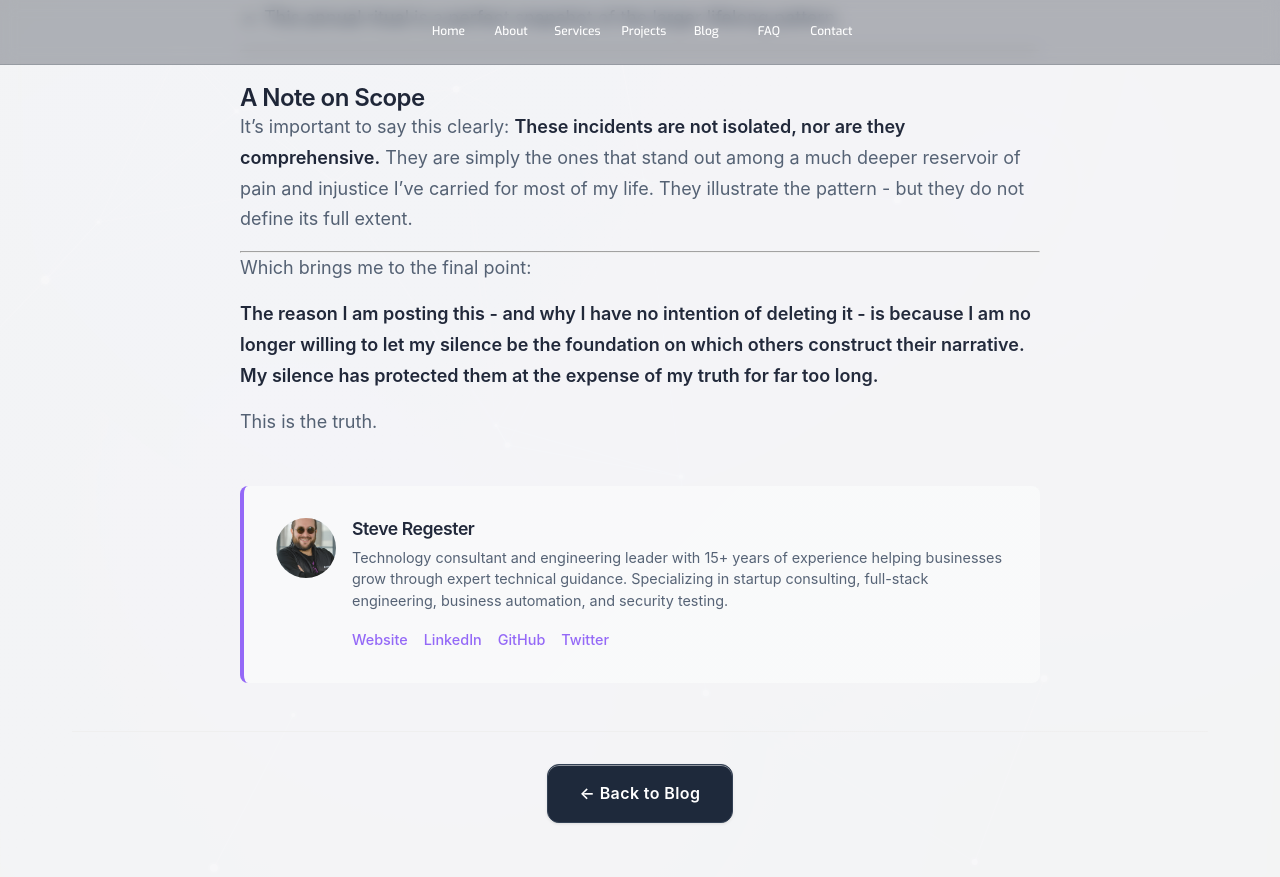
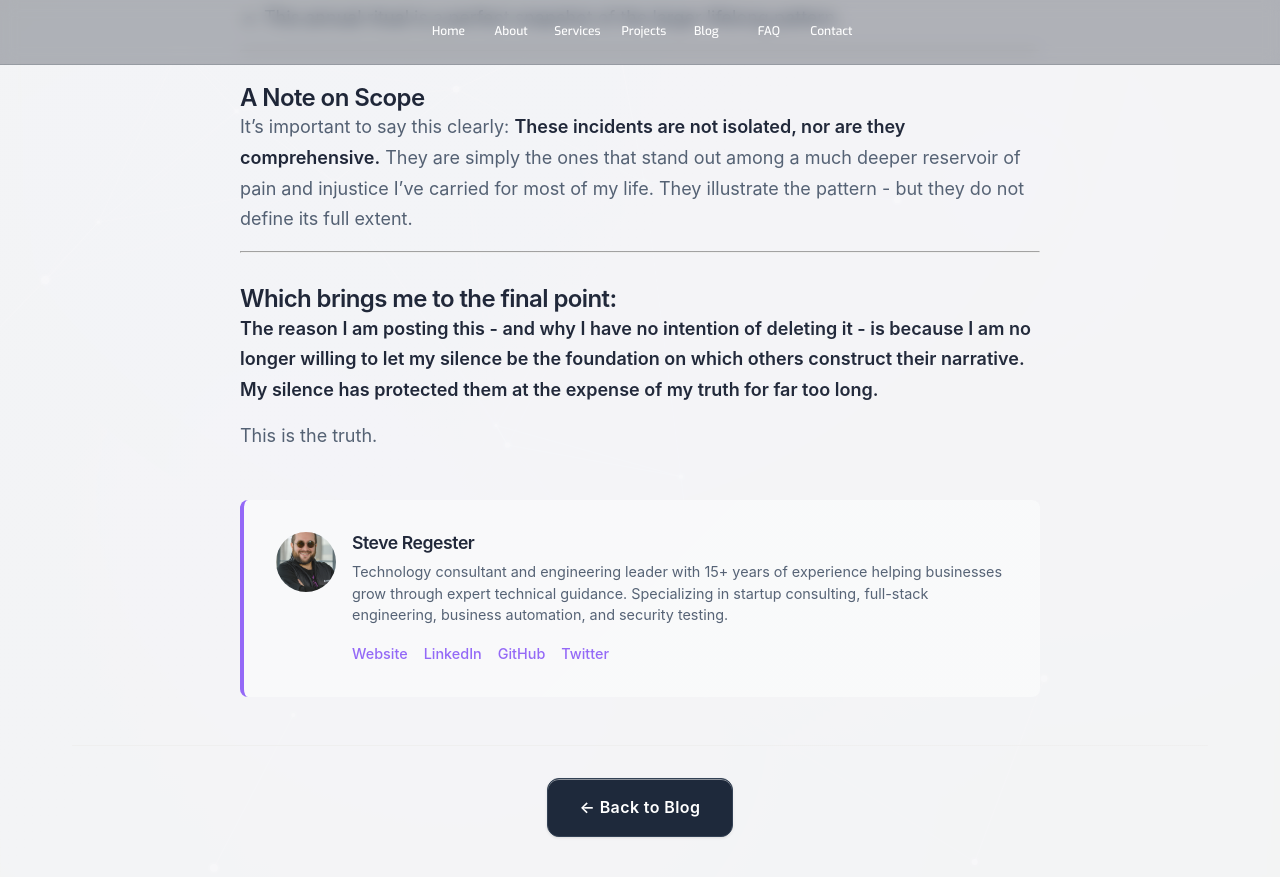
Before and after one commit to egeste/egeste.github.io, a Jekyll site: the page built from _posts/2025-11-20-the-weight-on-my-chest.md, in a window 1280 px wide and 900 px high, scrolled down 4016 px. Shown: the top 877 px of the window. Built offline with Jekyll 4.4.1, drawn with Linux system fonts in a browser that asks for light colours.

Commit message:
Minor edits

```diff
--- a/_posts/2025-11-20-the-weight-on-my-chest.md
+++ b/_posts/2025-11-20-the-weight-on-my-chest.md
@@ -98,7 +98,7 @@ They are simply the ones that stand out among a much deeper reservoir of pain an
 
 ---
 
-Which brings me to the final point:
+### Which brings me to the final point:
 
 **The reason I am posting this - and why I have no intention of deleting it - is because I am no longer willing to let my silence be the foundation on which others construct their narrative. My silence has protected them at the expense of my truth for far too long.**
 
```
